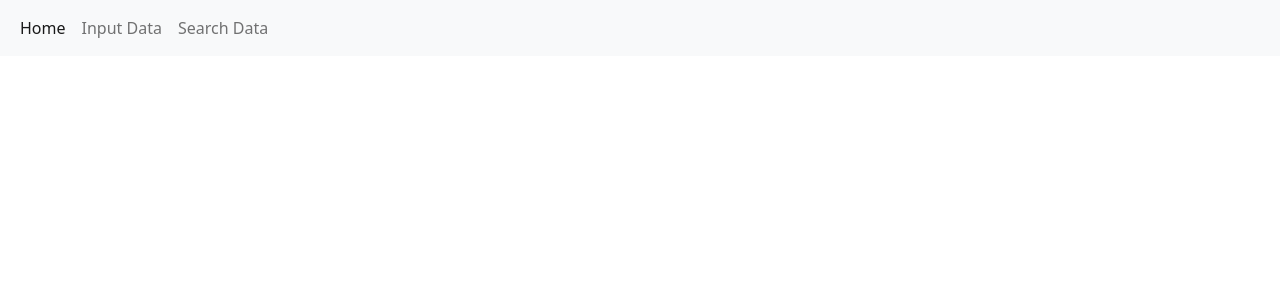
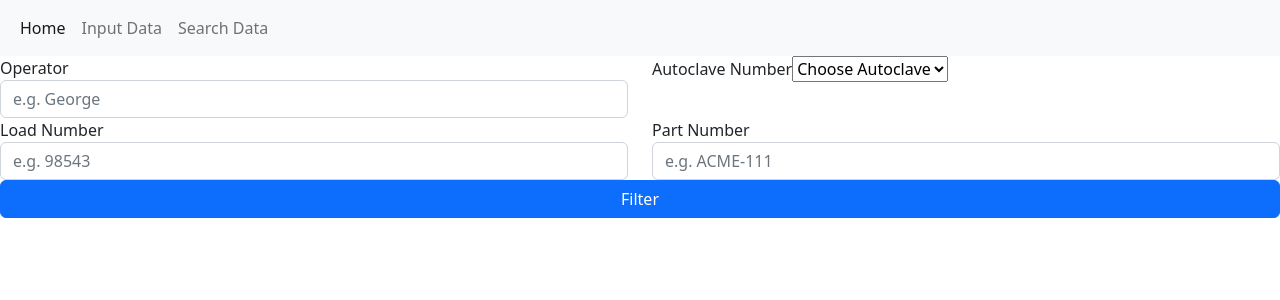
Before and after one commit to CaelanJL/Caelan-s-airplanes-boeing-airplane-caelam, a React (Create React App) app in the folder boing/: page /Search in a window 1280 px wide. Shown: the top 300 px of the page. Built offline with nearby package versions, Linux system fonts and the light colour scheme.

Commit message:
search form

```diff
--- a/boing/src/pages/Search.jsx
+++ b/boing/src/pages/Search.jsx
@@ -2,7 +2,36 @@ import React from 'react'
 
 function SearchForm(){
     return (
-        <div></div>
+        <form>
+            <div class = 'row'>
+                <div class = 'form-group col-md-6'>
+                    <label for = 'operatorName'>Operator</label>
+                    <input type = 'text' class = 'form-control' id = 'operatorName' placeholder = 'e.g. George'></input>
+                </div>
+                <div class = 'form-group col-md-6'>
+                    <label for = 'acNUM'>Autoclave Number</label>
+                    <select id = 'acNum'>
+                        <option selected>Choose Autoclave</option>
+                        <option>2</option>
+                        <option>3</option>
+                        <option>4</option>
+                    </select>
+                </div>
+            </div>
+            <div class = 'row'>
+                <div class = 'form-group col-md-6'>
+                    <label for = 'loadNUM'>Load Number</label>
+                    <input type = 'number' id = 'loadNUM' class = 'form-control' pattern = '\b\d{5}\b' placeholder='e.g. 98543'></input>
+                </div>
+                <div class = 'form-group col-md-6'>
+                    <label for = 'partNUM'>Part Number</label>
+                    <input type = 'text' id = 'loadNUM' class = 'form-control' placeholder='e.g. ACME-111'></input>
+                </div>
+            </div>
+            <div class="d-grid gap-2">
+                <button type = 'button' class = 'btn btn-primary'>Filter</button>
+            </div>
+        </form>
     )
 }
 
```
